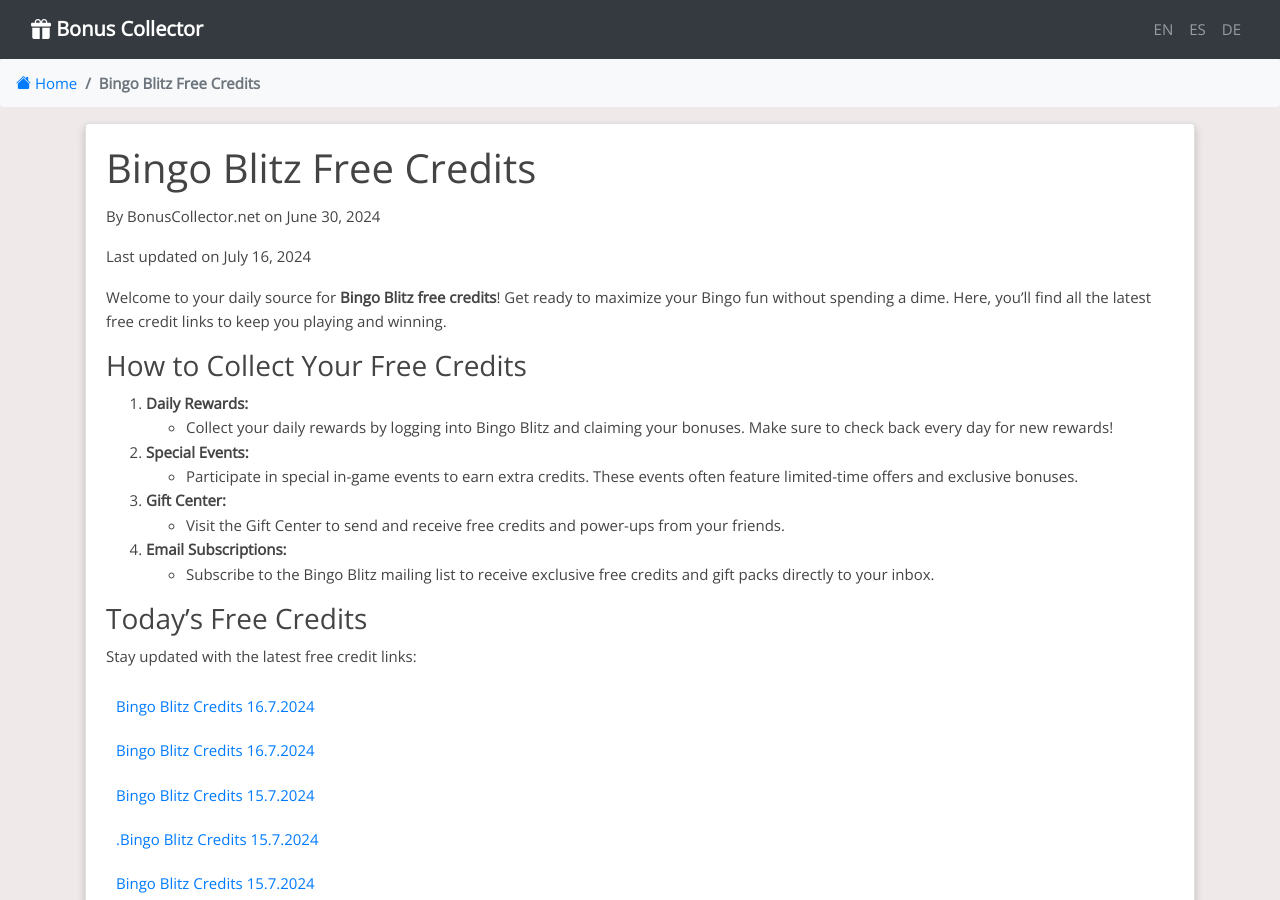
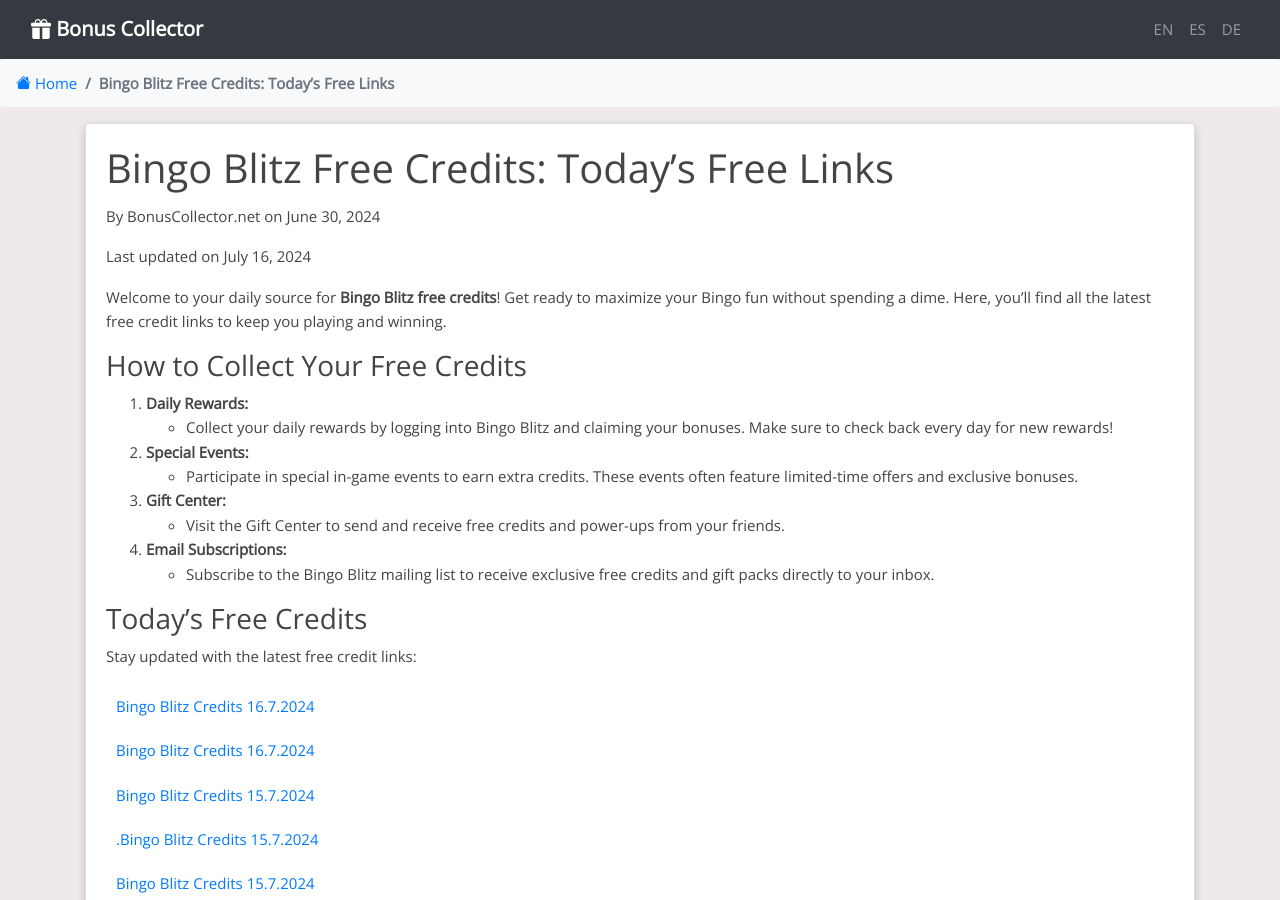
Before and after one commit to Prollad99/bs-net, a Jekyll site: the page built from _posts/2024-06-30-bingo-blitz.md, in a window 1280 px wide and 900 px high. Built offline with Jekyll 4.4.1, drawn with Linux system fonts in a browser that asks for light colours; nearby versions of some CDN libraries; comment, search, counter and statistics services are not loaded; some of the changed text lies outside the part shown.

Commit message:
Update 2024-06-30-bingo-blitz.md

```diff
--- a/_posts/2024-06-30-bingo-blitz.md
+++ b/_posts/2024-06-30-bingo-blitz.md
@@ -1,6 +1,6 @@
 ---
 layout: post
-title: "Bingo Blitz Free Credits"
+title: "Bingo Blitz Free Credits: Today’s Free Links"
 date: 2024-06-30
 tags: [Bingo Blitz, Free Credits, Daily Rewards, In-Game Bonuses]
 description: "Discover how to collect daily Bingo Blitz free credits. Stay updated with the latest free credit links and maximize your gameplay."
```
